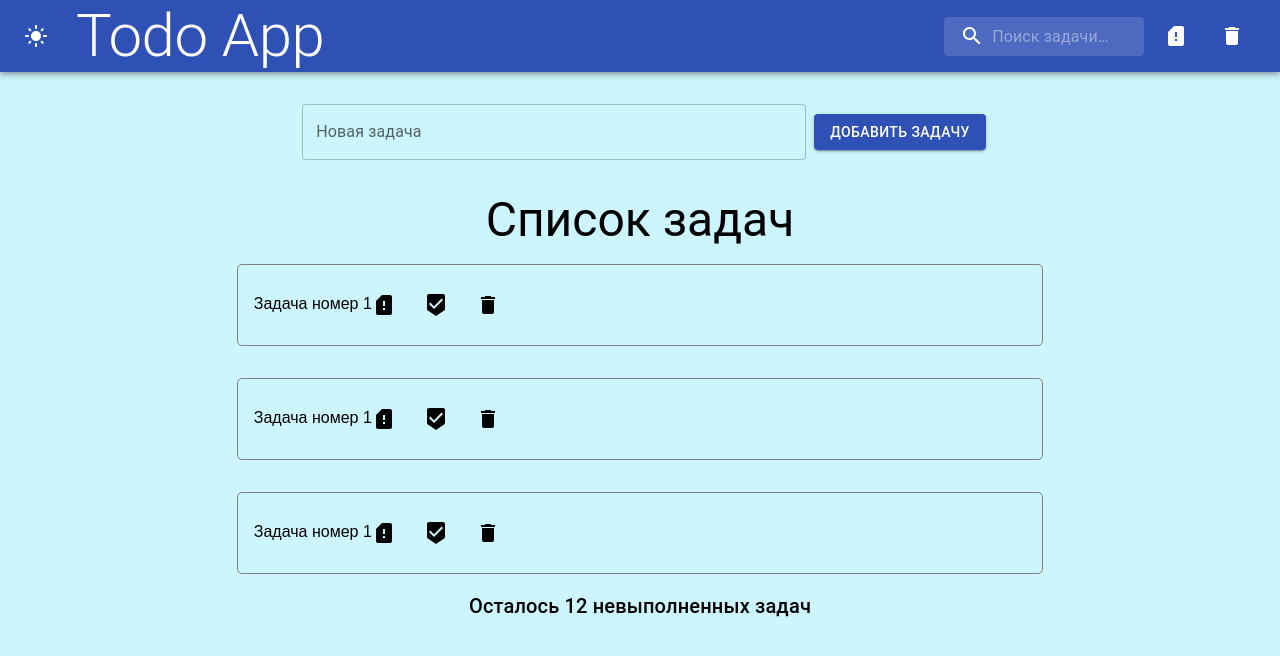
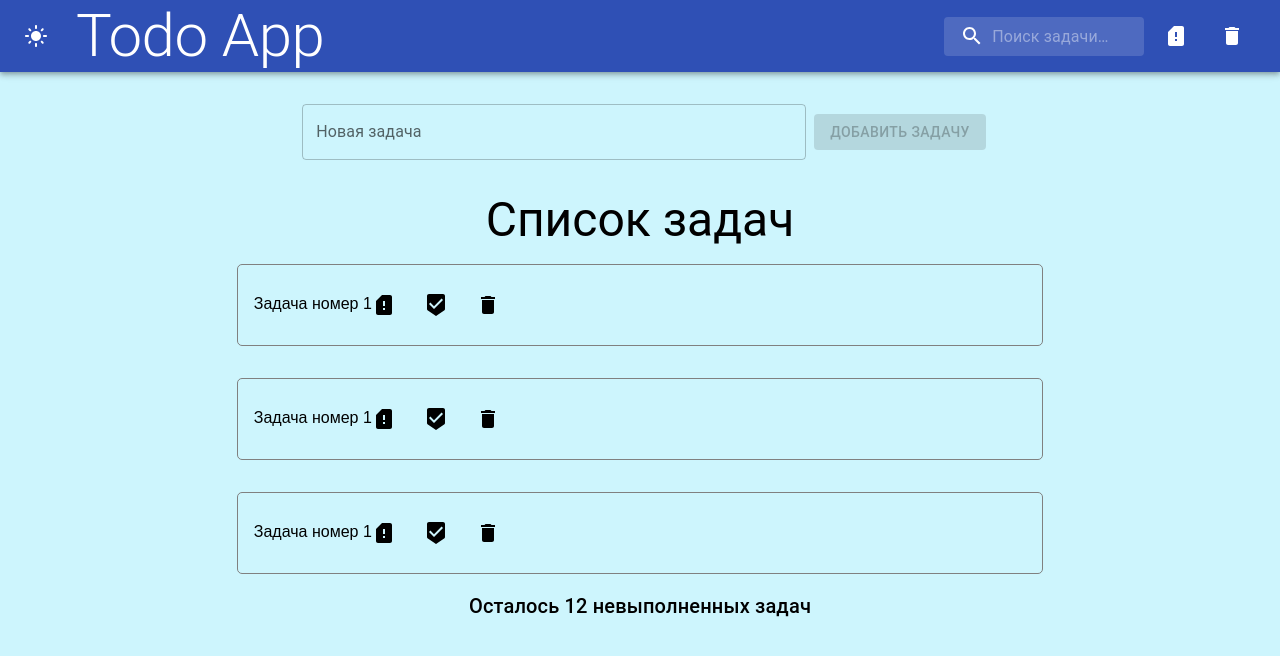
Before and after one commit to IvanovKS/todo-app-project, a React (Create React App) app: page / in a window 1280 px wide. Shown: the top 656 px of the page. Built offline with nearby package versions, Linux system fonts and the light colour scheme.

Commit message:
Add condition for button in TodoForm

```diff
--- a/src/App.jsx
+++ b/src/App.jsx
@@ -8,10 +8,12 @@ import TodoList from './components/TodoList/TodoList';
 function App() {
   const [allTodo, setAllTodo] = useState([]);
 
-  const addTodoHandler = () => {
+  console.log(allTodo);
+
+  const addTodoHandler = (todo) => {
     const newTodo = {
       id: uuidv4(),
-      text: 'текст задачи',
+      text: todo,
       isImportant: true,
       isCompleted: false,
     };
--- a/src/components/TodoForm/TodoForm.jsx
+++ b/src/components/TodoForm/TodoForm.jsx
@@ -7,9 +7,11 @@ import SnackbarAddTodo from '../SnackbarAddTodo/SnackbarAddTodo';
 
 function TodoForm({ addTodo }) {
   const [open, setOpen] = useState(false);
+  const [textTodo, setTextTodo] = useState('');
 
   const handleAddTodo = () => {
-    addTodo();
+    addTodo(textTodo.trim());
+    setTextTodo('');
     setOpen(true);
   };
 
@@ -39,9 +41,12 @@ function TodoForm({ addTodo }) {
       >
         <TextField
           label="Новая задача"
+          value={textTodo}
+          onChange={(event) => setTextTodo(event.target.value)}
           sx={{ m: 1, width: '70%', fontSize: 34, fontWeight: 'medium' }}
         />
         <Button
+          disabled={textTodo.length === 0 ? true : false}
           variant="contained"
           sx={{
             background: '#2f50b5',
```
